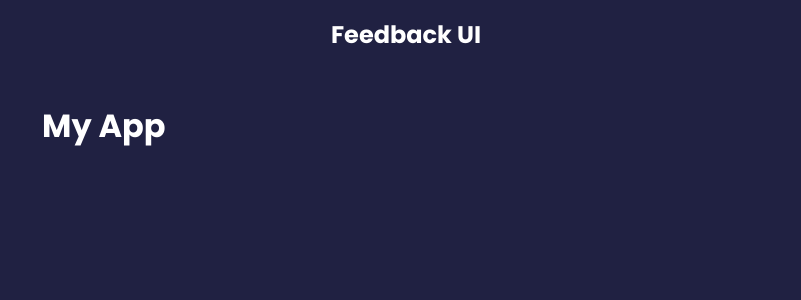
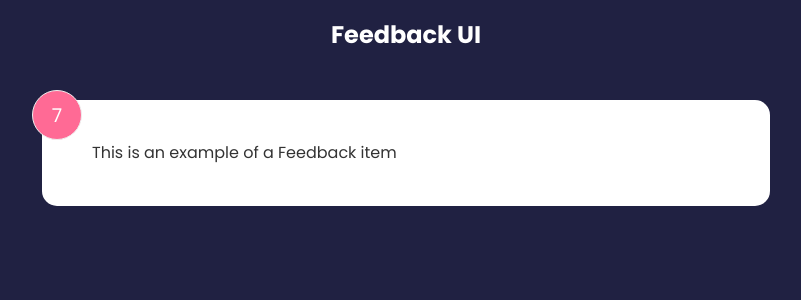
Before and after one commit to SaVanceX/feedback-app, a React (Create React App) app: page / in a window 1280 px wide. Shown: the top 300 px of the page, without its empty margins (234-1035 px from the left). Built offline with nearby package versions, Linux system fonts and the light colour scheme.

Commit message:
Create FeebackItem, State and useState hook practice

```diff
--- a/src/App.tsx
+++ b/src/App.tsx
@@ -1,6 +1,6 @@
 import React from "react";
 import Header from "./components/Header";
-
+import FeedbackItem from "./components/FeedbackItem";
 
 function App () {
 
@@ -8,8 +8,7 @@ function App () {
     <>
     <Header />
     <div className="container">
-      <h1>My App</h1>
-
+    <FeedbackItem />
 
 
     </div>
--- /dev/null
+++ b/src/components/FeedbackItem.tsx
@@ -0,0 +1,19 @@
+import React from 'react'
+import { useState } from 'react'
+function FeedbackItem() {
+  // destructoring a array from what the useState function returns
+  const [rating, setRating] = useState(7)
+  const [text, setText] = useState('This is an example of a Feedback item')
+
+
+  return (
+    <div className='card'>
+      <div className='num-display'>{rating}</div>
+      <div className='text-display'>
+        {text}
+      </div>
+    </div>
+  )
+}
+
+export default FeedbackItem
```
